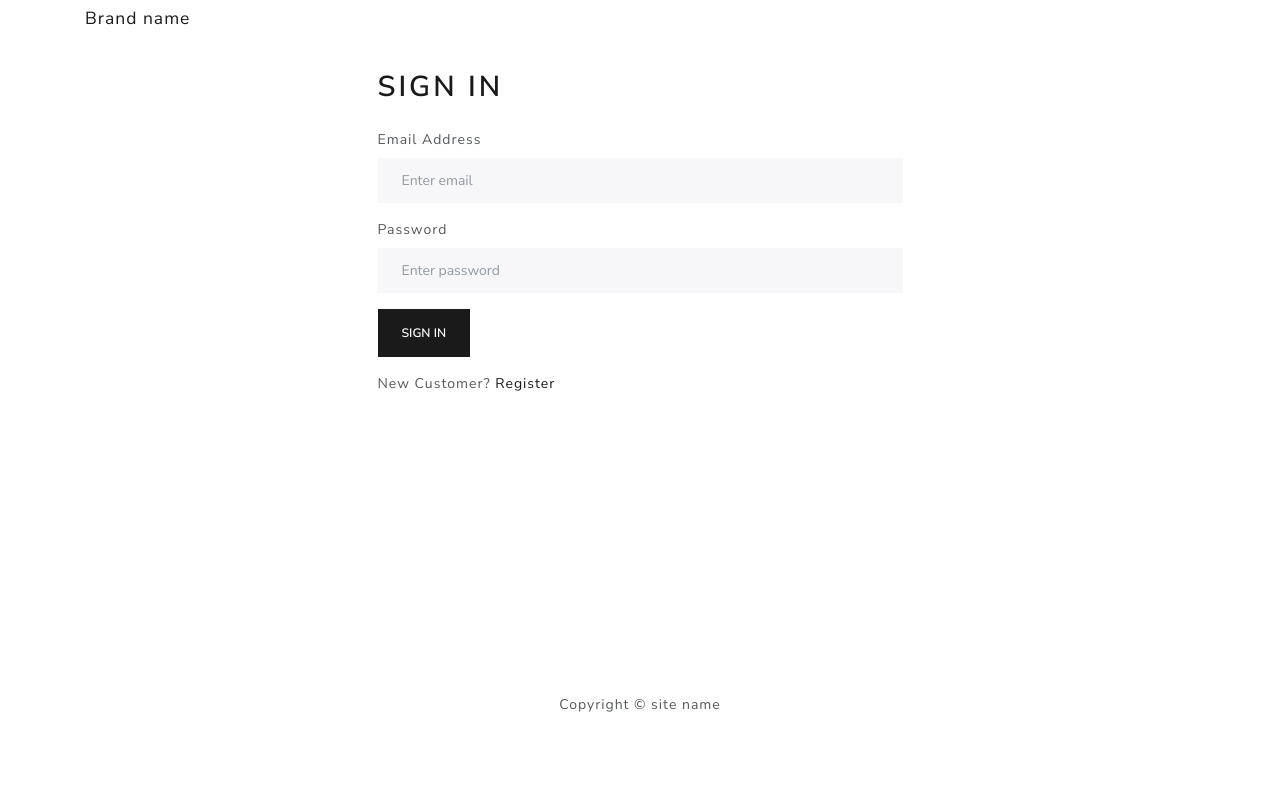
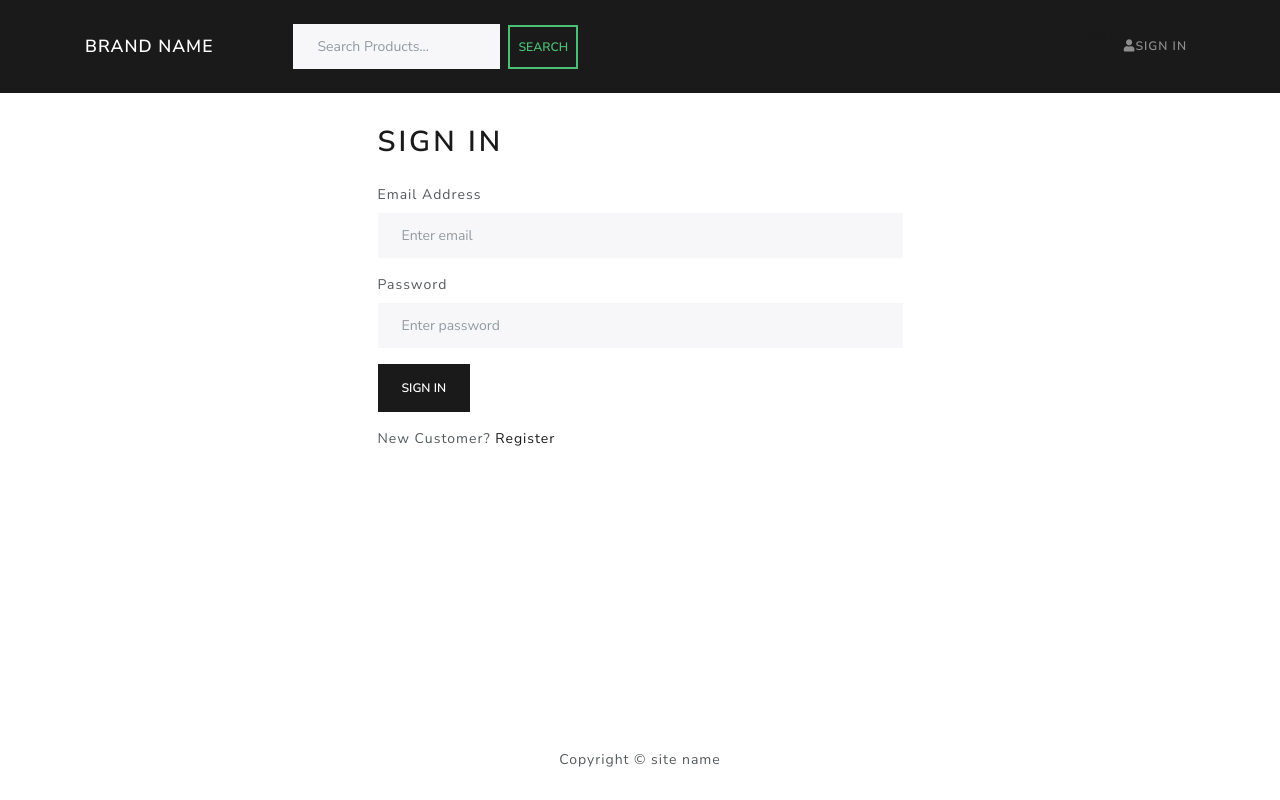
Before and after one commit to IbnRashid/e-commerce, a React (Create React App) app in the folder frontend/: page /login in a window 1280 px wide. Built offline with nearby package versions, Linux system fonts and the light colour scheme.

Commit message:
resetting navbar css

```diff
--- a/frontend/src/components/Header.js
+++ b/frontend/src/components/Header.js
@@ -15,8 +15,8 @@ const Header = () => {
 	};
 	return (
 		<header>
-			{/* <Navbar bg="primary" variant="dark" expand="lg" collapseOnSelect> */}
-				<navbar>
+			<Navbar bg="primary" variant="dark" expand="lg" collapseOnSelect>
+			{/* <navbar> */}
 				{/* instead of link containers from bootstrap you can use link from react router and the containers are used to center the component on the page or centering it within the content and collapse on select works on the other website .*/}
 				<Container>
 					<Link to="/" className="navbar-logo">
@@ -64,8 +64,8 @@ const Header = () => {
 						</Nav>
 					</Navbar.Collapse>
 				</Container>
-				</navbar>
-			{/* </Navbar> */}
+			{/* </navbar> */}
+			</Navbar>
 		</header>
 	);
 };
```
